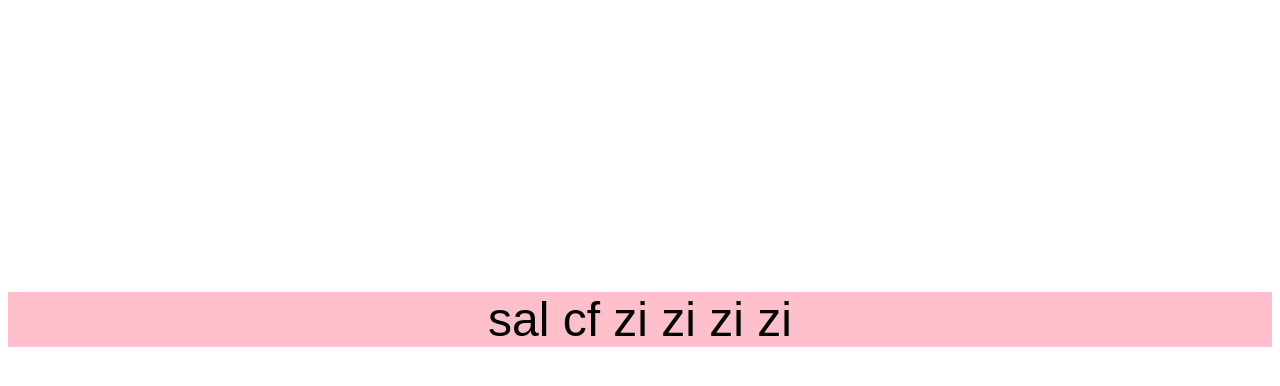
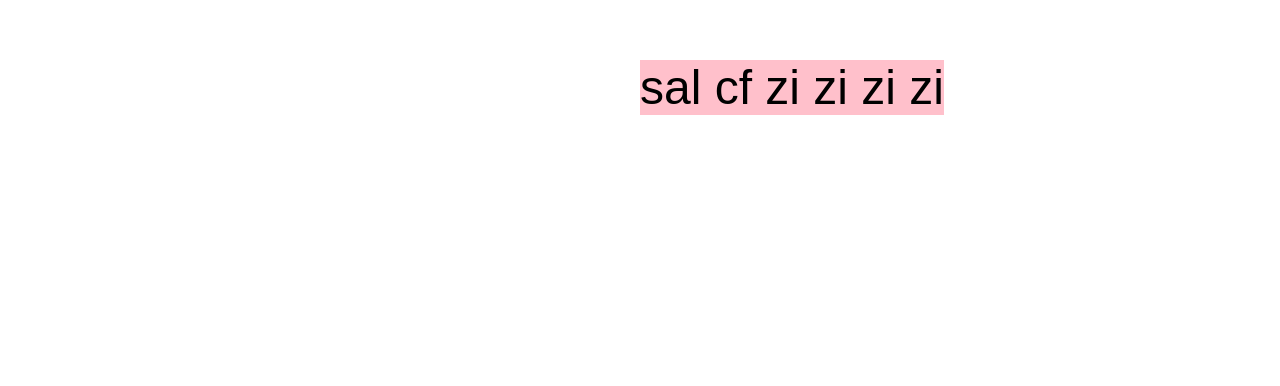
Before and after one commit to aramba0/aramba0.github.io, a plain HTML site: page index.html in a window 1280 px wide. Shown: the part 340-726 px from the top of the page. Drawn offline with Linux system fonts and the light colour scheme.

Commit message:
Update index.html

```diff
--- a/index.html
+++ b/index.html
@@ -10,8 +10,9 @@
 			animation-name:culori;
 			animation-duration:10s;
 			animation-iteration-count:infinite;
-			margin-top: 50%;
-			margin-bottom: 50%;
+			position:absolute;
+			left:50%;
+			top:50%;
 		}
 		.div-2{
 			font-family:"Arial",sans-serif;
```
